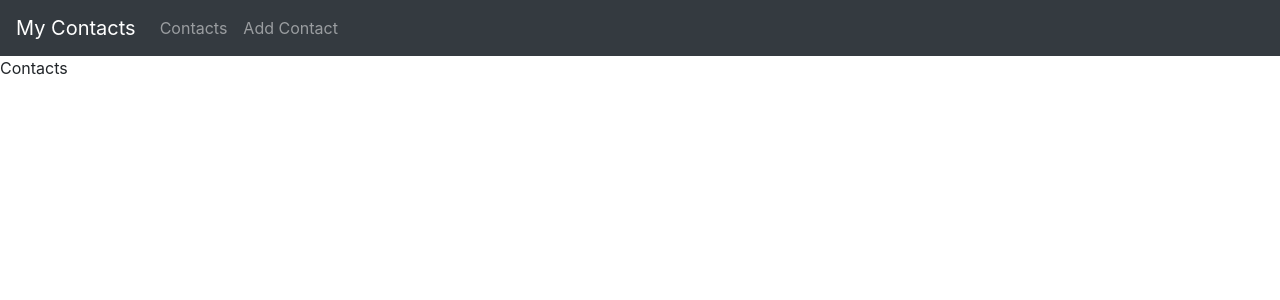
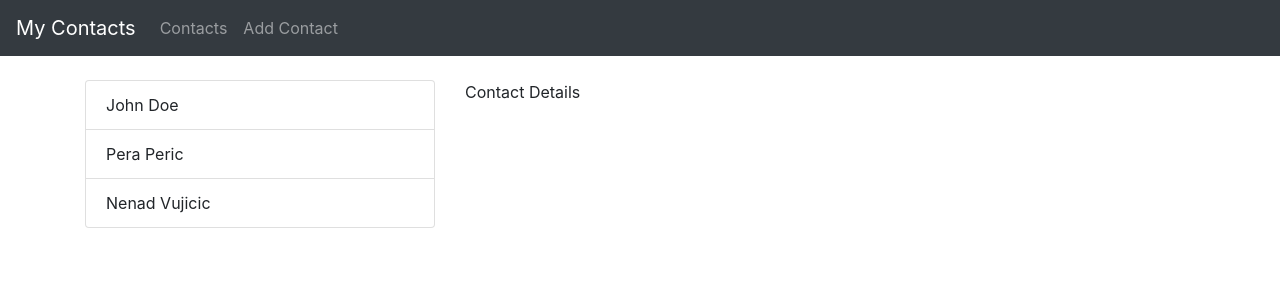
Before and after one commit to pedja77/vivify-academy-vue-1, a Vue app: page /#/contacts in a window 1280 px wide. Shown: the top 300 px of the page. Built offline with nearby package versions, Linux system fonts and the light colour scheme.

Commit message:
Commit 7

```diff
--- /dev/null
+++ b/src/components/ContactDetails.vue
@@ -0,0 +1,9 @@
+<template>
+  <div>Contact Details</div>
+</template>
+
+<script>
+export default {
+
+}
+</script>
--- /dev/null
+++ b/src/components/ContactList.vue
@@ -0,0 +1,17 @@
+<template>
+  <ul class="list-group">
+    <li
+      class="list-group-item"
+      v-for="(contact, key) in contacts"
+      :key="key"
+    >
+      {{ contact.name }}
+    </li>
+  </ul>
+</template>
+
+<script>
+export default {
+  props: ['contacts']
+}
+</script>
--- a/src/pages/Contacts.vue
+++ b/src/pages/Contacts.vue
@@ -1,9 +1,33 @@
 <template>
-  <div>Contacts</div>
+  <div class="container mt-4">
+    <div class="row">
+      <div class="col">
+        <ContactList :contacts="contacts" />
+      </div>
+      <div class="col-8">
+        <ContactDetails />
+      </div>
+    </div>
+  </div>
 </template>
 
 <script>
+import ContactList from '../components/ContactList.vue'
+import ContactDetails from '../components/ContactDetails.vue'
+
 export default {
-
+  components: {
+    ContactList,
+    ContactDetails
+  },
+  data() {
+    return {
+      contacts: [
+        { name: 'John Doe' },
+        { name: 'Pera Peric' },
+        { name: 'Nenad Vujicic' }
+      ]
+    }
+  }
 }
 </script>
```
